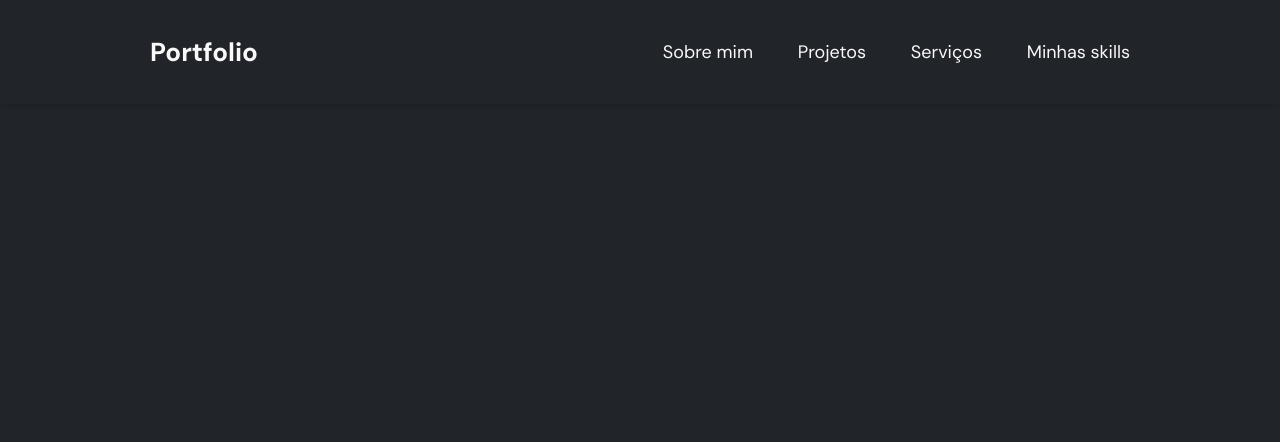
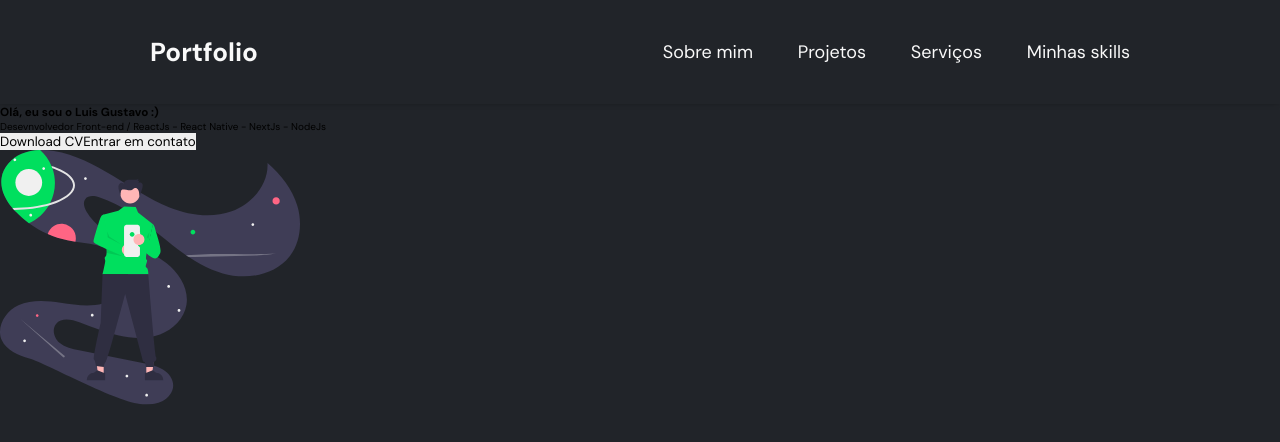
Before and after one commit to Luisgustavom1/Portfolio, a React (Create React App) app: page / in a window 1280 px wide. Shown: the top 442 px of the page. Built offline with nearby package versions, Linux system fonts and the light colour scheme.

Commit message:
Estrutura do illustration pronta

```diff
--- a/src/App.tsx
+++ b/src/App.tsx
@@ -1,5 +1,6 @@
 import { ThemeProvider } from "styled-components";
 import Header from "./components/Header";
+import Illustration from "./components/Illustration";
 
 import { GlobalStyle } from "./styles/globalStyle";
 import { dark, light } from "./styles/theme";
@@ -11,6 +12,7 @@ function App() {
       <ThemeProvider theme={dark}>
         <GlobalStyle />
         <Header />
+        <Illustration />
       </ThemeProvider>
     </>
   );
```
